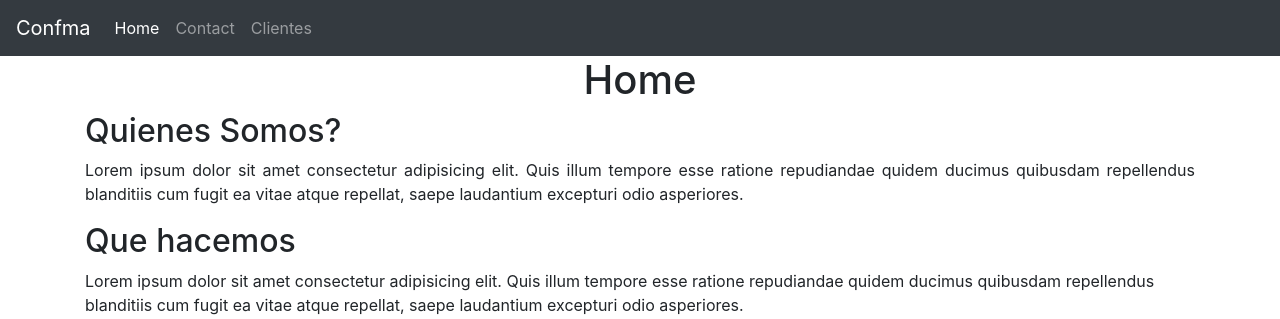
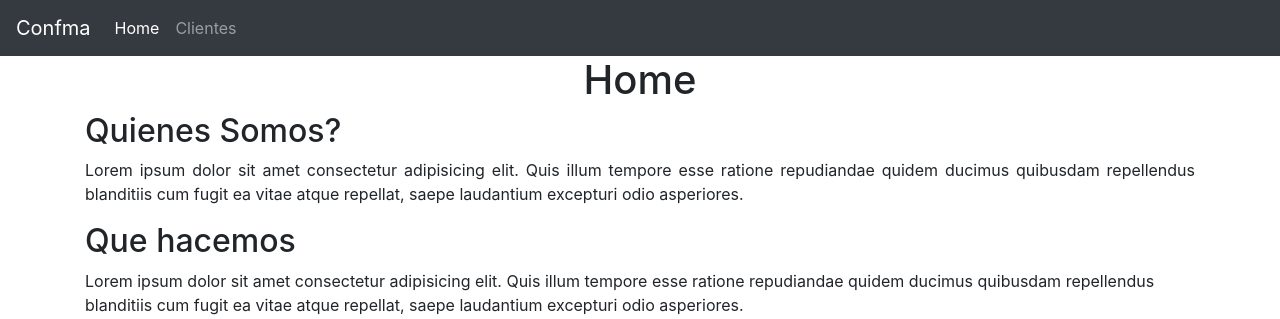
Before and after one commit to wdavid73/django2_2_6-apps, a Django app: page /confma/ in a window 1280 px wide. Shown: the top 319 px of the page. Run offline with Django 3.2, Linux system fonts and the light colour scheme; some libraries are stand-ins or nearby versions.

Commit message:
modificacion a 404 y navbar

```diff
--- a/confma/template/404.html
+++ b/confma/template/404.html
@@ -1,7 +1,7 @@
 {% extends 'layouts/base.html' %}
 
 {% block title%}
-    Home Confma App
+    Page not found (404)
 {% endblock %}
 
 {% block principal_options%}
@@ -19,8 +19,8 @@
         <br>
         <br>
         <br>
-        <h2>(~_~メ)</h2>
-        <h2 style="display: inline-block;">PAGE NOT FOUND</h2>
+        <h2 class="text-primary">(~_~メ)</h2>
+        <h2 style="display: inline-block;" class="text-primary">PAGE NOT FOUND</h2>
     </div>
 </div>
 
--- a/confma/template/layouts/navbar.html
+++ b/confma/template/layouts/navbar.html
@@ -14,12 +14,7 @@
   <div class="collapse navbar-collapse" id="navbarNav">
     <ul class="navbar-nav">
       <li class="nav-item active">
-        <a class="nav-link" href="/confma/"
-          >Home <span class="sr-only">(current)</span></a
-        >
-      </li>
-      <li class="nav-item">
-        <a class="nav-link" href="contact/">Contact</a>
+        <a class="nav-link" href="/confma/">Home</a>
       </li>
       <li class="nav-item">
         <a class="nav-link" href="/confma/users/">Clientes</a>
```
